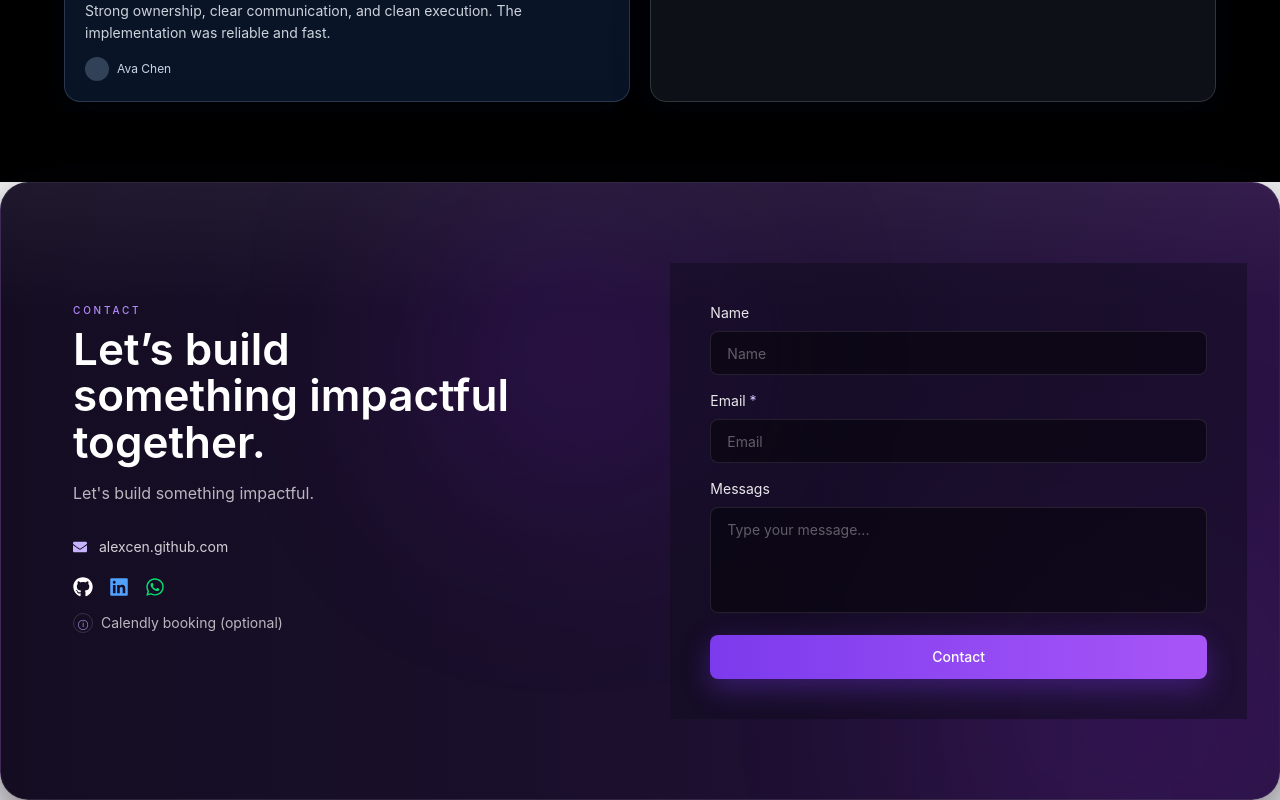
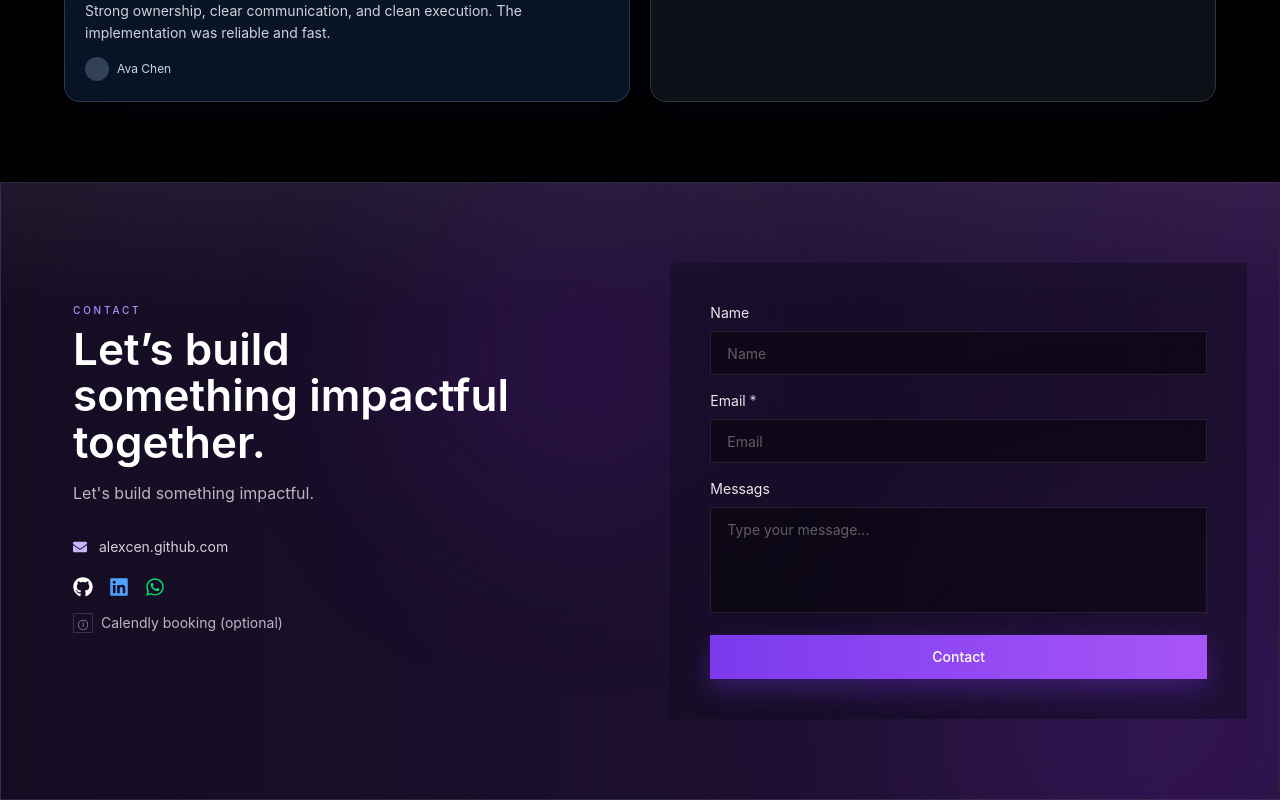
Before and after one commit to Winney360/Winfred-Nkatha-Portfolio, a React (Vite) app in the folder client/: page / in a window 1280 px wide. Shown: the part 5250-6050 px from the top of the page. Built offline with nearby package versions, Linux system fonts and the light colour scheme.

Commit message:
refactor(Contact): remove unnecessary rounded class from layout elements for cleaner styling

```diff
--- a/client/src/sections/Contact.jsx
+++ b/client/src/sections/Contact.jsx
@@ -39,7 +39,7 @@ const Contact = () => {
   };
 
   return (
-    <section id="contact" className="relative mx-auto overflow-hidden rounded-[28px] border border-white/10 bg-linear-to-r from-[#140d22] via-[#1b0f2d] to-[#2a1244] px-4 py-20 shadow-[0_24px_80px_rgba(10,6,20,0.75)] md:px-8">
+    <section id="contact" className="relative mx-auto overflow-hidden border border-white/10 bg-linear-to-r from-[#140d22] via-[#1b0f2d] to-[#2a1244] px-4 py-20 shadow-[0_24px_80px_rgba(10,6,20,0.75)] md:px-8">
       <div className="pointer-events-none absolute inset-0">
         <div className="absolute inset-x-0 top-0 h-32 bg-linear-to-b from-white/5 to-transparent" />
         <div className="absolute left-1/3 top-8 h-72 w-72 rounded-full bg-[#7e22ce]/20 blur-[100px]" />
@@ -86,7 +86,7 @@ const Contact = () => {
             </div>
 
             <div className="flex items-center gap-2 text-sm text-white/70">
-              <span className="inline-flex h-5 w-5 items-center justify-center rounded-full border border-white/15 text-[10px] text-[#c9b3ff]">
+              <span className="inline-flex h-5 w-5 items-center justify-center border border-white/15 text-[10px] text-[#c9b3ff]">
                 ⓘ
               </span>
               <span>Calendly booking (optional)</span>
@@ -115,7 +115,7 @@ const Contact = () => {
                 value={form.name}
                 onChange={handleChange}
                 required
-                className="h-11 w-full rounded-lg border border-white/10 bg-black/45 px-4 text-sm text-white placeholder-white/35 outline-none transition focus:border-[#b58cff]/60 focus:ring-2 focus:ring-[#b58cff]/25"
+                className="h-11 w-full border border-white/10 bg-black/45 px-4 text-sm text-white placeholder-white/35 outline-none transition focus:border-[#b58cff]/60 focus:ring-2 focus:ring-[#b58cff]/25"
               />
             </div>
 
@@ -131,7 +131,7 @@ const Contact = () => {
                 value={form.email}
                 onChange={handleChange}
                 required
-                className="h-11 w-full rounded-lg border border-white/10 bg-black/45 px-4 text-sm text-white placeholder-white/35 outline-none transition focus:border-[#b58cff]/60 focus:ring-2 focus:ring-[#b58cff]/25"
+                className="h-11 w-full border border-white/10 bg-black/45 px-4 text-sm text-white placeholder-white/35 outline-none transition focus:border-[#b58cff]/60 focus:ring-2 focus:ring-[#b58cff]/25"
               />
             </div>
 
@@ -147,14 +147,14 @@ const Contact = () => {
                 onChange={handleChange}
                 required
                 rows={4}
-                className="w-full resize-none rounded-lg border border-white/10 bg-black/45 px-4 py-3 text-sm text-white placeholder-white/35 outline-none transition focus:border-[#b58cff]/60 focus:ring-2 focus:ring-[#b58cff]/25"
+                className="w-full resize-none border border-white/10 bg-black/45 px-4 py-3 text-sm text-white placeholder-white/35 outline-none transition focus:border-[#b58cff]/60 focus:ring-2 focus:ring-[#b58cff]/25"
               />
             </div>
 
             <button
               type="submit"
               disabled={status === "loading"}
-              className="h-11 w-full rounded-lg bg-linear-to-r from-[#7c3aed] to-[#a855f7] text-sm font-medium text-white shadow-[0_10px_28px_rgba(124,58,237,0.35)] transition hover:brightness-110 disabled:cursor-not-allowed disabled:opacity-60"
+              className="h-11 w-full bg-linear-to-r from-[#7c3aed] to-[#a855f7] text-sm font-medium text-white shadow-[0_10px_28px_rgba(124,58,237,0.35)] transition hover:brightness-110 disabled:cursor-not-allowed disabled:opacity-60"
             >
               {status === "loading" ? "Sending..." : "Contact"}
             </button>
```
